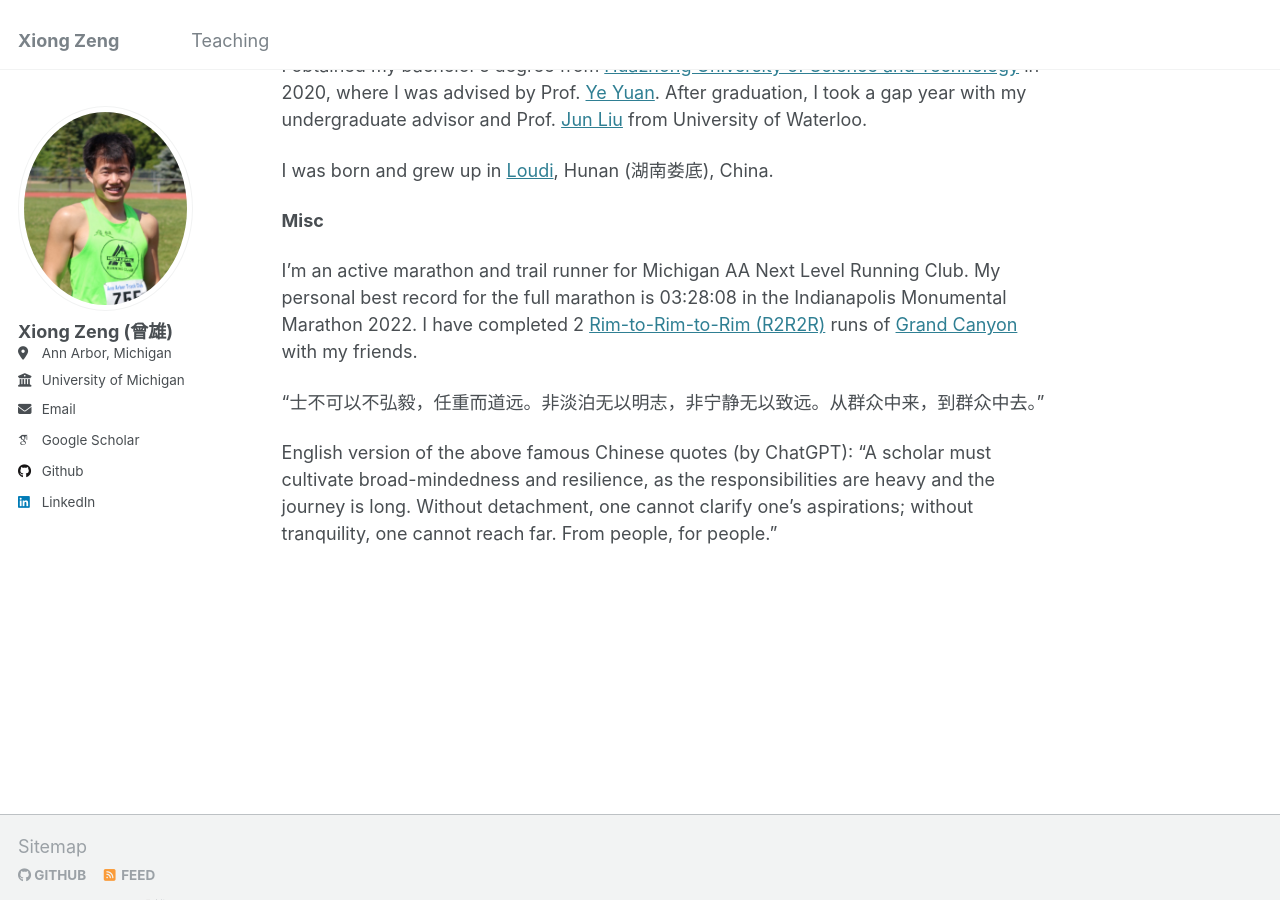
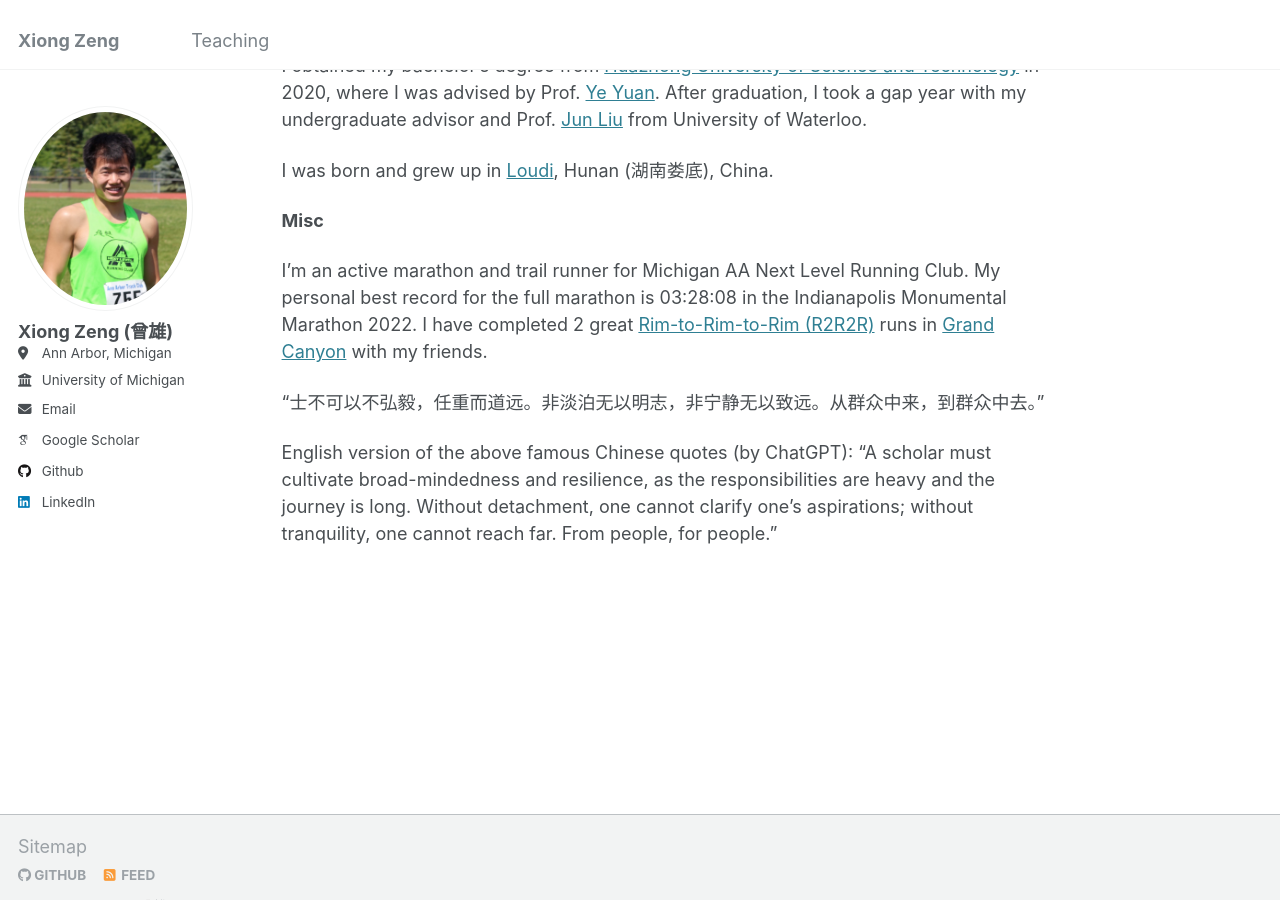
Before and after one commit to zengxiong111/zengxiong.github.io, a Jekyll site: the page built from _pages/about.md, in a window 1280 px wide and 900 px high, scrolled down 1093 px. Built offline with Jekyll 4.4.1, drawn with Linux system fonts in a browser that asks for light colours; some web fonts are replaced.

Commit message:
Update about.md

```diff
--- a/_pages/about.md
+++ b/_pages/about.md
@@ -43,7 +43,7 @@
 
 **Misc**
 
-I'm an active marathon and trail runner for Michigan AA Next Level Running Club. My personal best record for the full marathon is 03:28:08 in the Indianapolis Monumental Marathon 2022. I have completed 2 <a href="https://www.alltrails.com/explore/recording/rim2rim2rim--2" target="_blank">Rim-to-Rim-to-Rim (R2R2R)</a> runs of <a href="https://www.nps.gov/grca/planyourvisit/index.htm" target="_blank">Grand Canyon</a> with my friends.
+I'm an active marathon and trail runner for Michigan AA Next Level Running Club. My personal best record for the full marathon is 03:28:08 in the Indianapolis Monumental Marathon 2022. I have completed 2 great <a href="https://www.alltrails.com/explore/recording/rim2rim2rim--2" target="_blank">Rim-to-Rim-to-Rim (R2R2R)</a> runs in <a href="https://www.nps.gov/grca/planyourvisit/index.htm" target="_blank">Grand Canyon</a> with my friends.
 
 “士不可以不弘毅，任重而道远。非淡泊无以明志，非宁静无以致远。从群众中来，到群众中去。”
 
```
